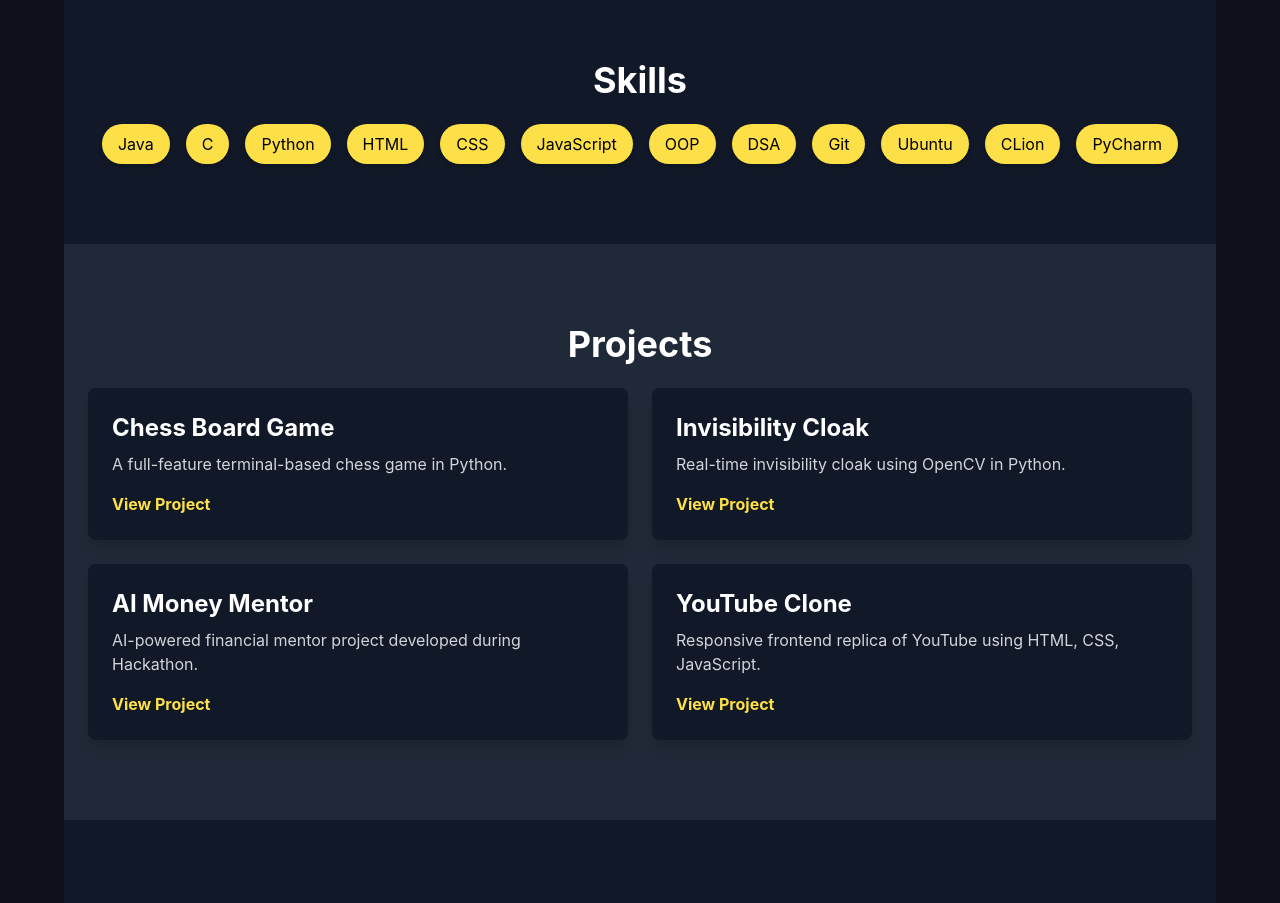
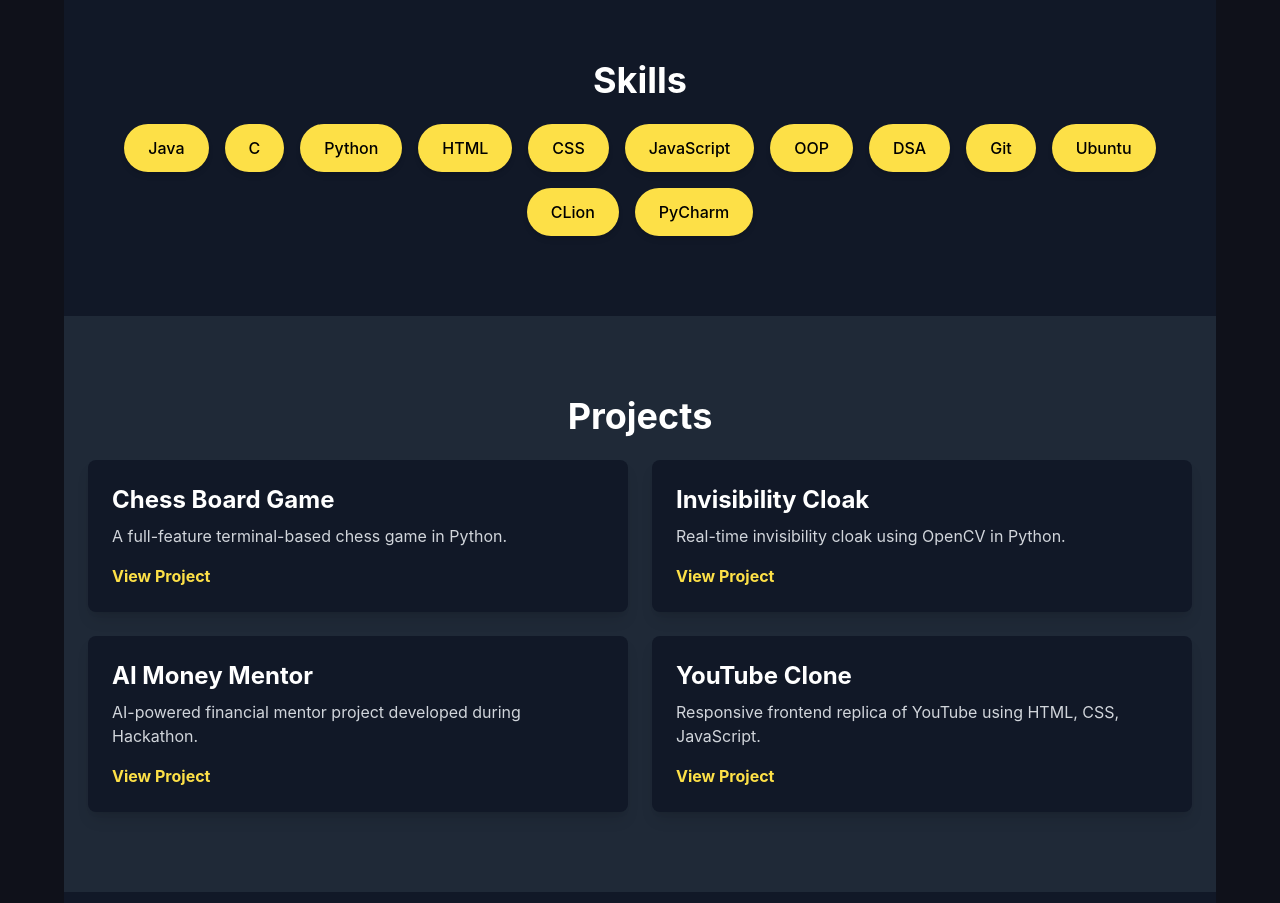
Before and after one commit to GSWAYAM9/portfolio2, a Next.js app: page / in a window 1280 px wide. Shown: the part 1140-2043 px from the top of the page. Built offline with nearby package versions, Linux system fonts and the light colour scheme.

Commit message:
Update Skills.js

```diff
--- a/components/Skills.js
+++ b/components/Skills.js
@@ -5,7 +5,9 @@ const Skills = () => (
     <h2 className="text-4xl font-bold mb-6 text-center">Skills</h2>
     <div className="flex flex-wrap justify-center gap-4">
       {skills.map((skill, idx) => (
-        <span key={idx} className="bg-yellow-300 text-black px-4 py-2 rounded-full shadow-md">{skill}</span>
+        <span key={idx} className="bg-yellow-300 text-black px-6 py-3 rounded-full shadow-md font-medium">
+          {skill}
+        </span>
       ))}
     </div>
   </section>
```
